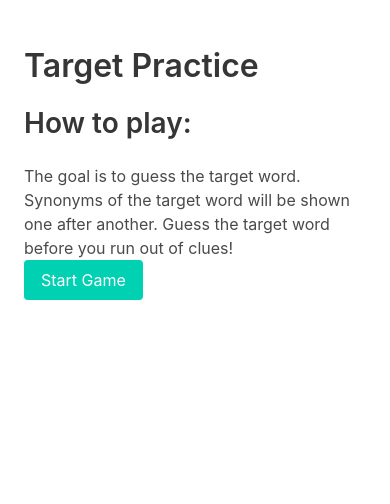
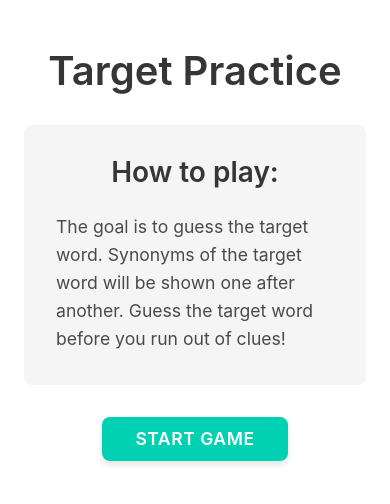
Before and after one commit to lawsonpd/thesaurus-games, a Flask app: page /target in a window 390 px wide. Shown: the top 504 px of the page. Run offline with Flask 3, Linux system fonts and the light colour scheme; some libraries are stand-ins or nearby versions.

Commit message:
Improve UI styling and layout
- Center and constrain content width
- Style rules section with better typography and spacing
- Enhance button styling with hover effects and transitions
- Improve round completion message with notification
- Update synonym and guess list formatting
- Add responsive design adjustments for mobile

```diff
--- a/app.py
+++ b/app.py
@@ -229,29 +229,31 @@ def process_input():
             render_template_string("""
             <!-- Display Area -->
             <div class="display-section">
-                <div class="round-summary">Round {{ current_round - 1 }} completed!</div>
+                <div class="notification is-success has-text-centered" style="max-width: 500px; margin: 1rem auto;">
+                    <h2 class="title is-4 mb-0">Round {{ current_round - 1 }} completed!</h2>
+                </div>
                 <div class="success-message">Congratulations! The word was '{{ target_word }}'</div>
-                <div class="synonyms-container">
-                    <div class="synonyms-column">
-                        {% for word in displayed[::2] %}
-                            <span class="synonym-word">{{ word }}</span>
-                        {% endfor %}
-                    </div>
-                    <div class="synonyms-column">
-                        {% for word in displayed[1::2] %}
-                            <span class="synonym-word">{{ word }}</span>
-                        {% endfor %}
+                <div class="box mt-4">
+                    <h3 class="subtitle is-6 mb-2">All synonyms for this word:</h3>
+                    <div class="content">
+                        <ul class="synonym-list">
+                            {% for word in displayed %}
+                                <li>{{ word }}</li>
+                            {% endfor %}
+                        </ul>
                     </div>
                 </div>
             </div>
 
             <!-- Input Area -->
             <div class="input-section">
-                <div class="guesses">
-                    <div class="success-message">Your guesses:</div>
-                    {% for guess in guesses %}
-                        <span class="guess">{{ guess }}</span>
-                    {% endfor %}
+                <div class="box mt-4">
+                    <h3 class="subtitle is-6 mb-2">Your guesses:</h3>
+                    <div class="tags are-medium">
+                        {% for guess in guesses %}
+                            <span class="tag">{{ guess }}</span>
+                        {% endfor %}
+                    </div>
                 </div>
             </div>
 
@@ -324,7 +326,7 @@ def toggle_game():
     if not was_active:  # Starting new game
         return Response(
             render_template_string("""
-            <div class="message is-info">
+            <div class="message is-info" style="max-width: 400px; margin: 0 auto;">
                 <div class="message-body">
                     <h2>Starting game...</h2>
                     <p>Retrieving words...</p>
@@ -443,6 +445,16 @@ def start_game():
                      hx-post="/api/next-synonym"
                      hx-swap="innerHTML">
                     <div class="synonyms-container">
+                        <div class="synonyms-column">
+                            {% for word in displayed[::2] %}
+                                <span class="synonym-word">{{ word }}</span>
+                            {% endfor %}
+                        </div>
+                        <div class="synonyms-column">
+                            {% for word in displayed[1::2] %}
+                                <span class="synonym-word">{{ word }}</span>
+                            {% endfor %}
+                        </div>
                     </div>
                     <div class="tag is-info is-medium">Remaining clues: {{ total_synonyms }}</div>
                 </div>
@@ -486,7 +498,8 @@ def start_game():
         </div>
         """,
         part_of_speech=part_of_speech,
-        total_synonyms=total_synonyms),
+        total_synonyms=total_synonyms,
+        displayed=session.get('displayed_synonyms', [])),
         headers={
             "HX-Retarget": "#game-area",
             "HX-Reswap": "innerHTML"
@@ -527,16 +540,13 @@ def next_synonym():
                     </ul>
                 </div>
                 <div>The synonyms for the final word were:</div>
-                <div class="synonyms-container">
-                    <div class="synonyms-column">
-                        {% for word in displayed[::2] %}
-                            <span class="synonym-word">{{ word }}</span>
-                        {% endfor %}
-                    </div>
-                    <div class="synonyms-column">
-                        {% for word in displayed[1::2] %}
-                            <span class="synonym-word">{{ word }}</span>
-                        {% endfor %}
+                <div class="box mt-4">
+                    <div class="content">
+                        <ul class="synonym-list">
+                            {% for word in displayed %}
+                                <li>{{ word }}</li>
+                            {% endfor %}
+                        </ul>
                     </div>
                 </div>
                 <div id="game-buttons">
--- a/templates/index.html
+++ b/templates/index.html
@@ -9,23 +9,119 @@
         /* Keep existing styles but update for Bulma compatibility */
         .game-container {
             padding: 1rem;
+            max-width: 800px;
+            margin: 0 auto;
+        }
+
+        .content {
+            max-width: 600px;
+            margin: 0 auto;
+        }
+
+        .rules-section {
+            background-color: #f5f5f5;
+            border-radius: 8px;
+            padding: 2rem;
+            margin: 2rem auto;
+            max-width: 500px;
+        }
+
+        .rules-text {
+            font-size: 1.1rem;
+            line-height: 1.6;
+            color: #4a4a4a;
+            margin-top: 1rem;
+        }
+
+        .game-control-section {
+            text-align: center;
+            margin-top: 2rem;
+        }
+
+        .title {
+            color: #363636;
+            text-align: center;
+            margin-bottom: 2rem;
+            font-size: 2.5rem;
         }
 
         .synonyms-container {
-            display: flex;
-            flex-wrap: wrap;
-            gap: 0.5rem;
+            display: grid;
+            grid-template-columns: 1fr 1fr;
+            gap: 1rem;
+            margin: 1rem 0;
         }
 
-        .synonym {
+        .synonym-word {
             margin: 0.25rem;
             padding: 0.5rem 1rem;
-            background-color: #f5f5f5;
+            background-color: #e3f2fd;
             border-radius: 4px;
+            color: #1976d2;
+            box-shadow: 0 1px 3px rgba(0,0,0,0.1);
+            display: block;
+            text-align: center;
+            animation: fadeIn 0.5s ease-in;
+        }
+
+        .input-section .field {
+            max-width: 400px;
+            margin: 0 auto;
         }
 
         .loading-spinner {
             /* Keep existing spinner styles */
+        }
+
+        .game-button {
+            font-weight: 600;
+            text-transform: uppercase;
+            letter-spacing: 0.5px;
+            min-width: 160px;
+        }
+
+        .game-button.next-round {
+            background-color: #00c4a7;  /* Bulma's turquoise */
+            color: white;
+            font-size: 1.1rem;
+            padding: 1.25rem 2rem;
+            margin-top: 2rem;
+            box-shadow: 0 4px 6px rgba(0, 0, 0, 0.1);
+            transition: all 0.2s ease;
+        }
+
+        .game-button.next-round:hover {
+            transform: translateY(-2px);
+            box-shadow: 0 6px 8px rgba(0, 0, 0, 0.15);
+            background-color: #00b19a;
+        }
+
+        .game-button.reset {
+            background-color: #ff3860;  /* Bulma's danger red */
+            color: white;
+            font-size: 0.9rem;
+            padding: 0.75rem 1.5rem;
+            margin-top: 2rem;
+            opacity: 0.85;
+            transition: opacity 0.2s ease;
+        }
+
+        .game-button.reset:hover {
+            opacity: 1;
+            background-color: #ff1447;
+        }
+
+        .button.is-primary.is-large {
+            padding: 1.5rem 3rem;
+            font-size: 1.25rem;
+            border-radius: 8px;
+            box-shadow: 0 4px 6px rgba(0, 0, 0, 0.1);
+            transition: all 0.2s ease;
+        }
+
+        .button.is-primary.is-large:hover {
+            transform: translateY(-2px);
+            box-shadow: 0 6px 8px rgba(0, 0, 0, 0.15);
         }
 
         @media screen and (max-width: 768px) {
@@ -37,10 +133,28 @@
                 font-size: 1.25rem;
             }
 
-            .input-section input {
-                width: 100%;
-                margin-bottom: 0.5rem;
+            .input-section .field {
+                max-width: 100%;
             }
+
+            .synonyms-container {
+                grid-template-columns: 1fr;
+                gap: 0.5rem;
+            }
+
+            .button.is-primary.is-large {
+                padding: 1.25rem 2rem;
+                font-size: 1.1rem;
+            }
+
+            .game-button {
+                min-width: 140px;
+            }
+        }
+
+        @keyframes fadeIn {
+            from { opacity: 0; transform: translateY(10px); }
+            to { opacity: 1; transform: translateY(0); }
         }
     </style>
 </head>
@@ -52,7 +166,7 @@
                 <div id="game-area">
                     <!-- Rules Section -->
                     <div class="rules-section">
-                        <h2 class="subtitle">How to play:</h2>
+                        <h2 class="subtitle has-text-centered">How to play:</h2>
                         <p class="rules-text">
                             The goal is to guess the target word. Synonyms of the target word will be shown one after another.
                             Guess the target word before you run out of clues!
@@ -62,7 +176,7 @@
                     <!-- Game Control Section -->
                     <div class="game-control-section">
                         <div id="game-buttons">
-                            <button class="button is-primary game-button"
+                            <button class="button is-primary is-large game-button"
                                     hx-post="/api/toggle-game"
                                     hx-target="#game-buttons"
                                     hx-swap="innerHTML">
```
